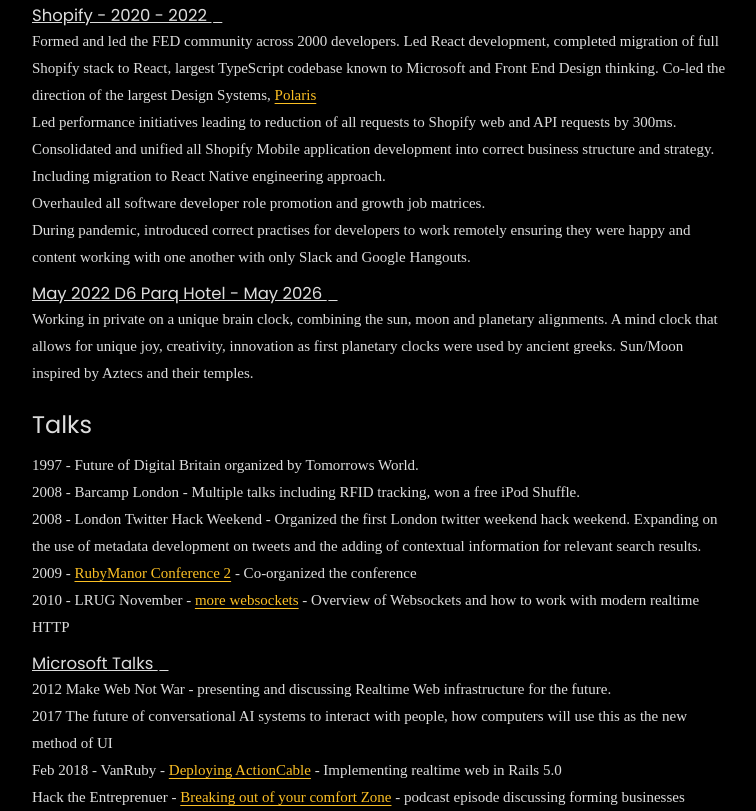
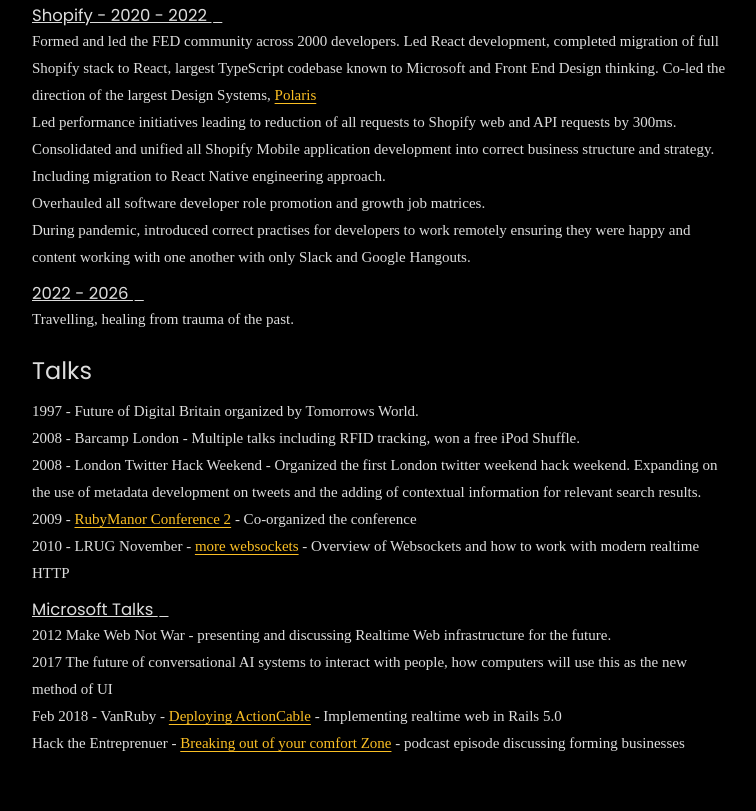
Before and after one commit to kalvir-sandhu/kalvweb, an Eleventy site: page cv/index.md in a window 1280 px wide. Shown: the part 4240-5051 px from the top of the page, without its empty margins (258-1014 px from the left). After the commit the page ends 4997 px from the top, so only its background shows below. Built offline with nearby package versions, Linux system fonts and the light colour scheme; Eleventy itself is replaced by a stand-in of ours; files that its build step writes are made by us from their sources; a web font is replaced by a local one.

```diff
--- a/cv/index.md
+++ b/cv/index.md
@@ -158,8 +158,8 @@
 
 During pandemic, introduced correct practises for developers to work remotely ensuring they were happy and content working with one another with only Slack and Google Hangouts.
 
-### May 2022 D6 Parq Hotel - May 2026
-Working in private on a unique brain clock, combining the sun, moon and planetary alignments. A mind clock that allows for unique joy, creativity, innovation as first planetary clocks were used by ancient greeks. Sun/Moon inspired by Aztecs and their temples.
+### 2022 - 2026
+Travelling, healing from trauma of the past.
 
 # Talks
 1997 - Future of Digital Britain organized by Tomorrows World.
```
